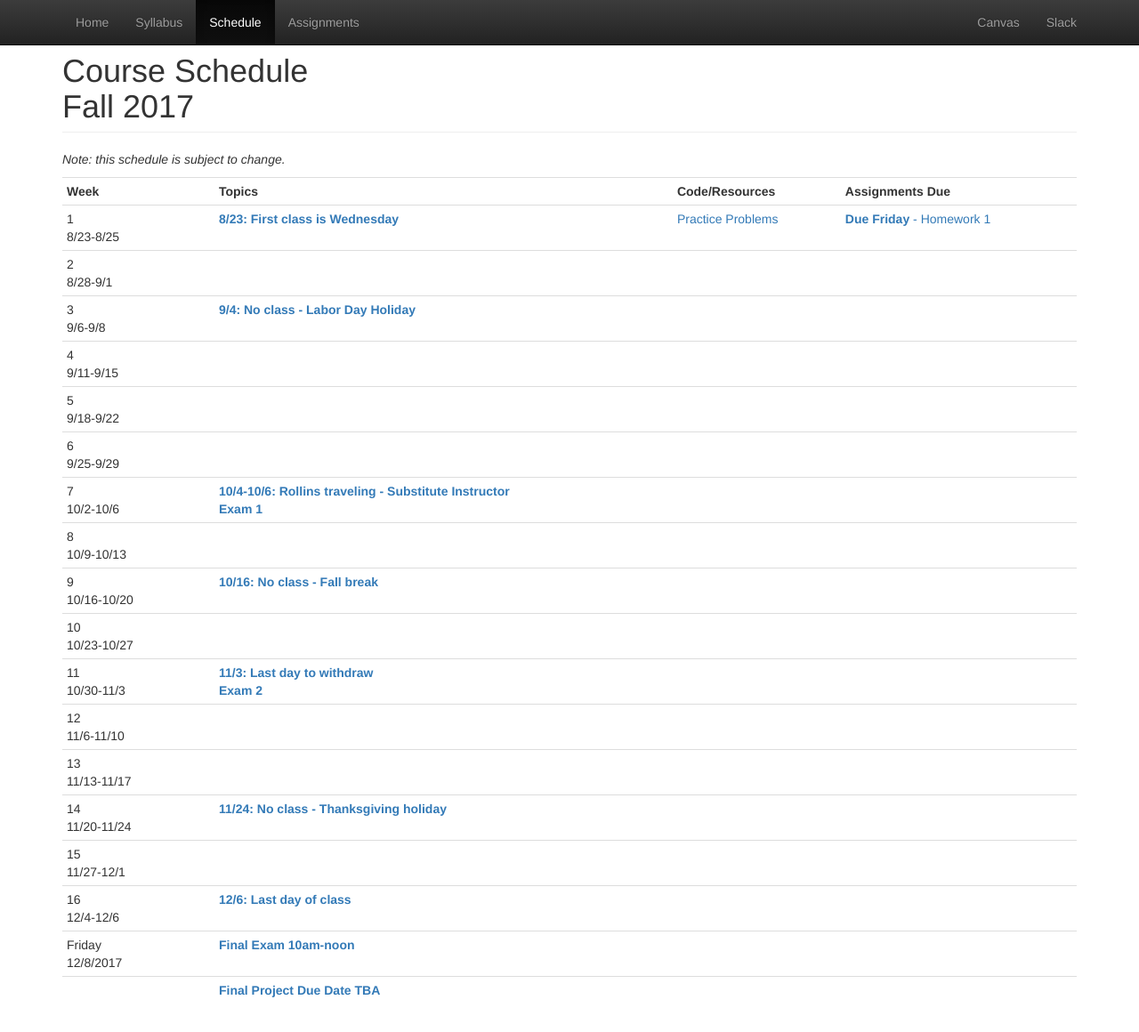
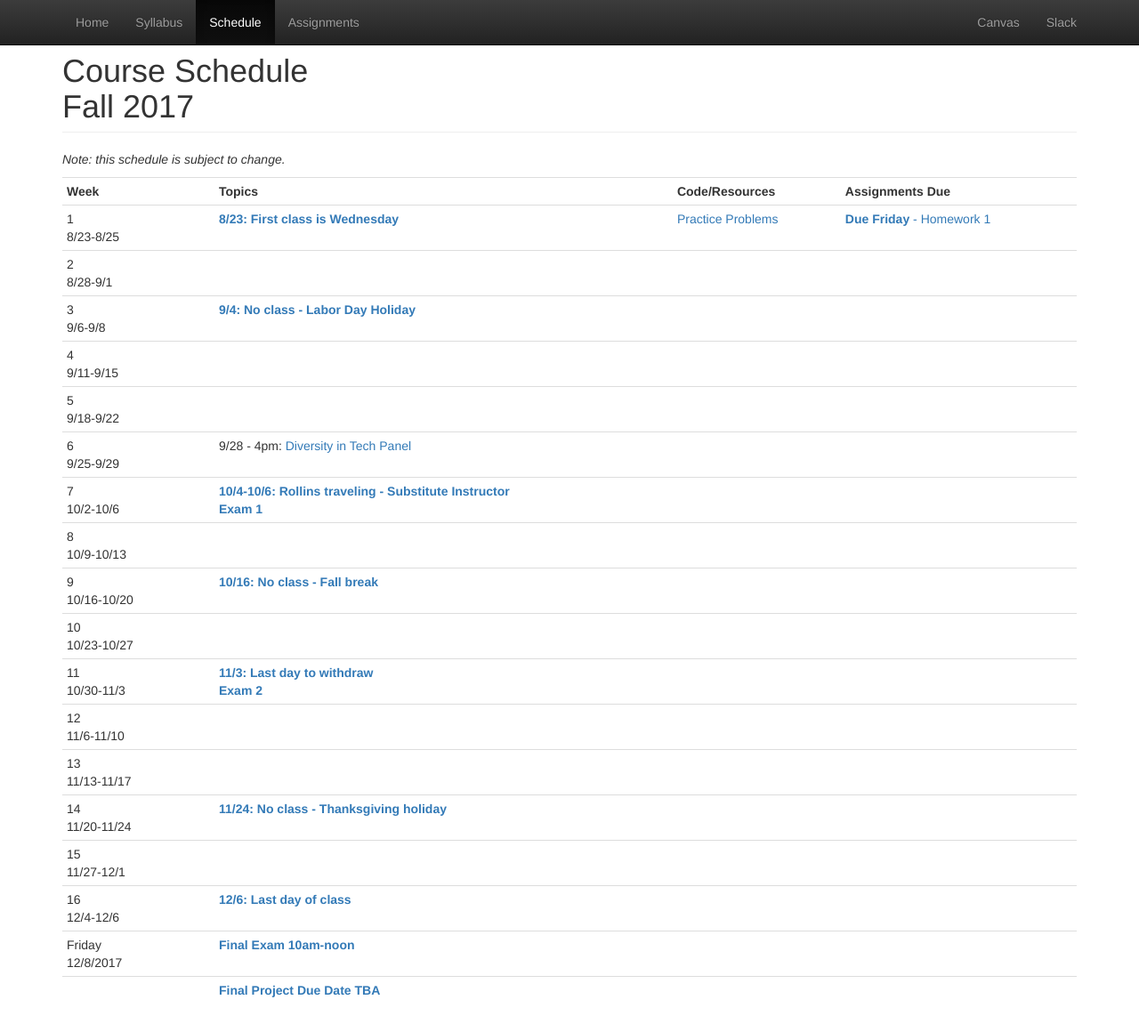
Before and after one commit to CS514-F17/cs514-f17.github.io, a Jekyll site: the page built from schedule.html, in a window 1280 px wide and 1168 px high. Shown: the top 1160 px of the window at 89% size. Built offline with Jekyll 4.4.1, drawn with Linux system fonts in a browser that asks for light colours.

Commit message:
add link to code 2040 panel

```diff
--- a/schedule.html
+++ b/schedule.html
@@ -116,6 +116,7 @@ title: Schedule
 	<tr>
 		<td>6<br/>9/25-9/29</td>
 		<td>
+			9/28 - 4pm: <a href="https://www.eventbrite.com/e/panel-discussion-diversity-in-the-tech-industry-tickets-36365074918">Diversity in Tech Panel</a>
 <!-- 				<a href="https://github.com/CS514-F17/notes/blob/master/arrays.md">Arrays</a><br/>
 	Book - Chapter 8 (8.1, 8.2, 8.3, 8.4) -->
 		</td>
```
